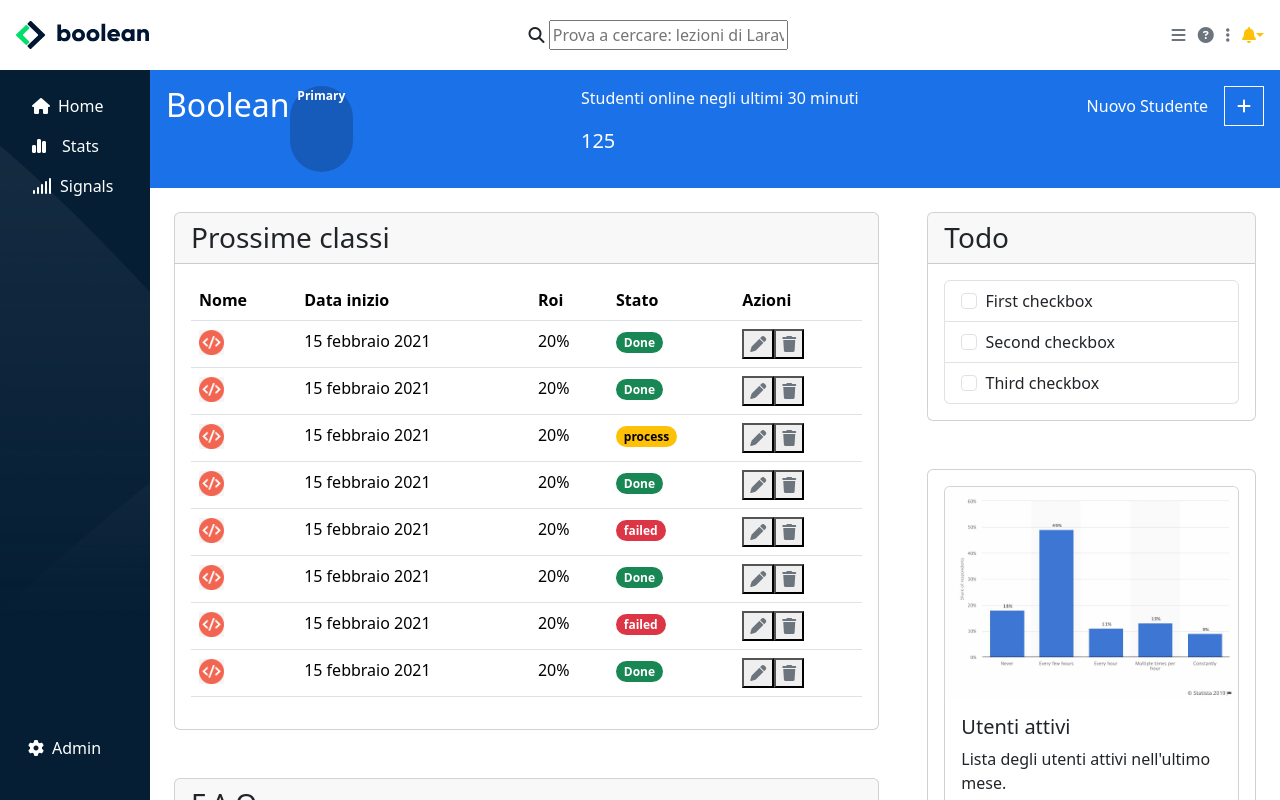
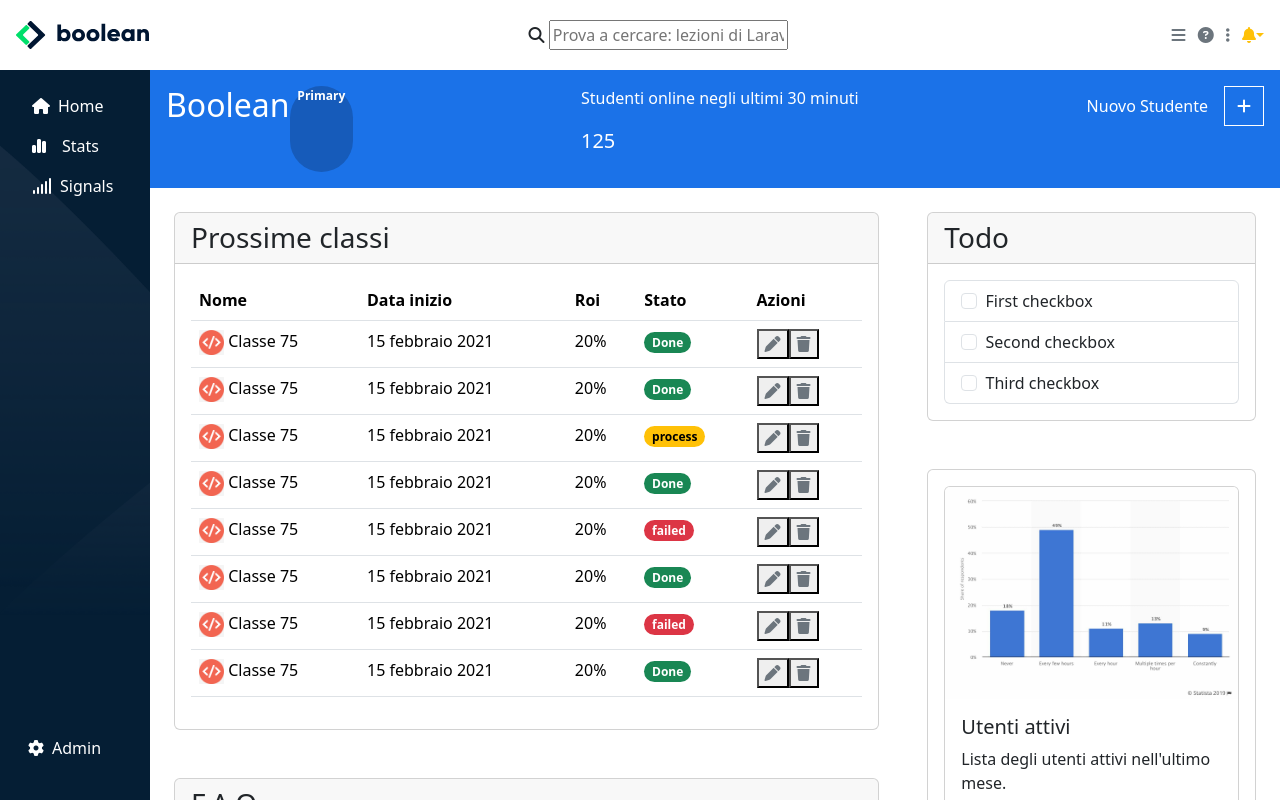
Before and after one commit to DavideTessari/html-css-bootstrap-dashboard, a plain HTML site: page index.html in a window 1280 px wide. Drawn offline with nearby package versions, Linux system fonts and the light colour scheme.

Commit message:
feat: add name img card

```diff
--- a/index.html
+++ b/index.html
@@ -74,66 +74,66 @@
                                     <thead>
                                     <tr>
                                         <th scope="col">Nome</th>
-                                        <th scope="col">Data inizio</th>
-                                        <th scope="col">Roi</th>
+                                        <th scope="col" class="delated">Data inizio</th>
+                                        <th scope="col" class="delated">Roi</th>
                                         <th scope="col">Stato</th>
                                         <th scope="col">Azioni</th>
                                     </tr>
                                     </thead>
                                     <tbody>
                                     <tr>
-                                        <th scope="row"><img src="img/class-avatar.jpg" class="ms-tag-logo"></th>
-                                        <td>15 febbraio 2021</td>
-                                        <td>20%</td>
+                                        <td scope="row"><img src="img/class-avatar.jpg" class="ms-tag-logo"> Classe 75</td>
+                                        <td  class="delated">15 febbraio 2021</td>
+                                        <td  class="delated">20%</td>
                                         <td><span class="badge rounded-pill text-bg-success">Done</span></td>
                                         <td class="gap-2"><button id="searchButton" type="submit"><i class="fa-solid fa-pen text-secondary"></i></button><button id="searchButton" type="submit"><i class="fa-solid fa-trash text-secondary"></i></button></td>
                                     </tr>
                                     <tr>
-                                        <th scope="row"><img src="img/class-avatar.jpg" class="ms-tag-logo"></th>
-                                        <td>15 febbraio 2021</td>
-                                        <td>20%</td>
+                                        <td scope="row"><img src="img/class-avatar.jpg" class="ms-tag-logo"> Classe 75</td>
+                                        <td  class="delated">15 febbraio 2021</td>
+                                        <td  class="delated">20%</td>
                                         <td><span class="badge rounded-pill text-bg-success">Done</span></td>
                                         <td class="gap-2"><button id="searchButton" type="submit"><i class="fa-solid fa-pen text-secondary"></i></button><button id="searchButton" type="submit"><i class="fa-solid fa-trash text-secondary"></i></button></td>
                                     </tr>
                                     <tr>
-                                        <th scope="row"><img src="img/class-avatar.jpg" class="ms-tag-logo"></th>
-                                        <td>15 febbraio 2021</td>
-                                        <td>20%</td>
+                                        <td scope="row"><img src="img/class-avatar.jpg" class="ms-tag-logo"> Classe 75</td>
+                                        <td  class="delated">15 febbraio 2021</td>
+                                        <td  class="delated">20%</td>
                                         <td><span class="badge rounded-pill text-bg-warning">process</span></td>
                                         <td class="gap-2"><button id="searchButton" type="submit"><i class="fa-solid fa-pen text-secondary"></i></button><button id="searchButton" type="submit"><i class="fa-solid fa-trash text-secondary"></i></button></td>
                                     </tr>
                                     <tr>
-                                        <th scope="row"><img src="img/class-avatar.jpg" class="ms-tag-logo"></th>
-                                        <td>15 febbraio 2021</td>
-                                        <td>20%</td>
+                                        <td scope="row"><img src="img/class-avatar.jpg" class="ms-tag-logo"> Classe 75</td>
+                                        <td  class="delated">15 febbraio 2021</td>
+                                        <td  class="delated">20%</td>
                                         <td><span class="badge rounded-pill text-bg-success">Done</span></td>
                                         <td class="gap-2"><button id="searchButton" type="submit"><i class="fa-solid fa-pen text-secondary"></i></button><button id="searchButton" type="submit"><i class="fa-solid fa-trash text-secondary"></i></button></td>
                                     </tr>
                                     <tr>
-                                        <th scope="row"><img src="img/class-avatar.jpg" class="ms-tag-logo"></th>
-                                        <td>15 febbraio 2021</td>
-                                        <td>20%</td>
+                                        <td scope="row"><img src="img/class-avatar.jpg" class="ms-tag-logo"> Classe 75</td>
+                                        <td  class="delated">15 febbraio 2021</td>
+                                        <td  class="delated">20%</td>
                                         <td><span class="badge rounded-pill text-bg-danger">failed</span></td>
                                         <td class="gap-2"><button id="searchButton" type="submit"><i class="fa-solid fa-pen text-secondary"></i></button><button id="searchButton" type="submit"><i class="fa-solid fa-trash text-secondary"></i></button></td>
                                     </tr>
                                     <tr>
-                                        <th scope="row"><img src="img/class-avatar.jpg" class="ms-tag-logo"></th>
-                                        <td>15 febbraio 2021</td>
-                                        <td>20%</td>
+                                        <td scope="row"><img src="img/class-avatar.jpg" class="ms-tag-logo"> Classe 75</td>
+                                        <td  class="delated">15 febbraio 2021</td>
+                                        <td  class="delated">20%</td>
                                         <td><span class="badge rounded-pill text-bg-success">Done</span></td>
                                         <td class="gap-2"><button id="searchButton" type="submit"><i class="fa-solid fa-pen text-secondary"></i></button><button id="searchButton" type="submit"><i class="fa-solid fa-trash text-secondary"></i></button></td>
                                     </tr>
                                     <tr>
-                                        <th scope="row"><img src="img/class-avatar.jpg" class="ms-tag-logo"></th>
-                                        <td>15 febbraio 2021</td>
-                                        <td>20%</td>
+                                        <td scope="row"><img src="img/class-avatar.jpg" class="ms-tag-logo"> Classe 75</td>
+                                        <td  class="delated">15 febbraio 2021</td>
+                                        <td  class="delated">20%</td>
                                         <td><span class="badge rounded-pill text-bg-danger">failed</span></td>
                                         <td class="gap-2"><button id="searchButton" type="submit"><i class="fa-solid fa-pen text-secondary"></i></button><button id="searchButton" type="submit"><i class="fa-solid fa-trash text-secondary"></i></button></td>
                                     </tr>
                                     <tr>
-                                        <th scope="row"><img src="img/class-avatar.jpg" class="ms-tag-logo"></th>
-                                        <td>15 febbraio 2021</td>
-                                        <td>20%</td>
+                                        <td scope="row"><img src="img/class-avatar.jpg" class="ms-tag-logo"> Classe 75</td>
+                                        <td  class="delated">15 febbraio 2021</td>
+                                        <td  class="delated">20%</td>
                                         <td><span class="badge rounded-pill text-bg-success">Done</span></td>
                                         <td class="gap-2"><button id="searchButton" type="submit"><i class="fa-solid fa-pen text-secondary"></i></button><button id="searchButton" type="submit"><i class="fa-solid fa-trash text-secondary"></i></button></td>
                                     </tr>
--- a/style.css
+++ b/style.css
@@ -68,3 +68,9 @@ main {
 .ms-blue {
     background-color: #165bba;
 }
+
+@media (max-width: 576px) {
+    .delated {
+        display: none;
+    }
+}
```
